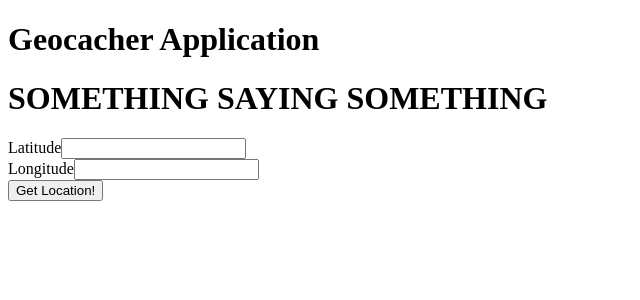
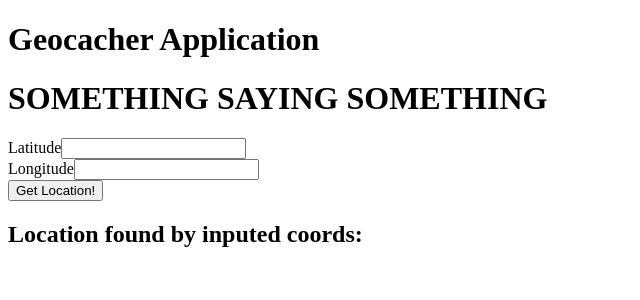
Before and after one commit to michaelkoceja/geocacher, an Angular app: page / in a window 1280 px wide. Shown: the top 300 px of the page, without its empty margins (0-640 px from the left). Built offline with nearby package versions, Linux system fonts and the light colour scheme; no server answers.

Commit message:
create addres api call in service, create address form, display location to screen when user inputs coords

```diff
--- a/src/app/geocall.service.ts
+++ b/src/app/geocall.service.ts
@@ -11,4 +11,8 @@ export class GeocallService {
   getByLatAndLong(lat: number, long: number) {
     return this.http.get("https://maps.googleapis.com/maps/api/geocode/json?latlng=" + lat +"," + long + "&key=" + geoKey)
   }
+
+  getByAddress(address: string, city: string, state: string) {
+    return this.http.get("https://maps.googleapis.com/maps/api/geocode/json?address" + address + "," + city + "," + state + "&key=" + geoKey)
+  }
 }
--- a/src/app/location-form/location-form.component.html
+++ b/src/app/location-form/location-form.component.html
@@ -1,6 +1,5 @@
 <h1>SOMETHING SAYING SOMETHING</h1>
 
-<div class="container">
   <form>
     <div class="form-group">
       <label for="latitude">Latitude</label>
@@ -10,6 +9,36 @@
       <label for="longitude">Longitude</label>
       <input type="text" #longitude>
     </div>
-    <button (click)="getLocation(latitude.value, longitude.value)">Get Location!</button>
+    <button (click)="getLocation(latitude.value, longitude.value); latitude.value = ''; longitude.value = '';">Get Location!</button>
   </form>
+
+  <!-- <form>
+    <div class="form-group">
+      <label for="address">Address</label>
+      <input type="text" #address>
+    </div>
+    <div class="form-group">
+      <label for="city">City</label>
+      <input type="text" #city>
+    </div>
+    <div class="form-group">
+      <label for="state">State</label>
+      <input type="text" #state>
+    </div>
+    <button (click)="getAddress(address.value, city.value, state.value); address.value = ''; city.value = ''; state.value = '';">Get Location!</button>
+  </form> -->
+
+<div *ngIf="getLocation">
+  <h2>Location found by inputed coords:</h2>
+  <p>{{location}}</p>
 </div>
+
+<!-- <div *ngIf="getAddress">
+  <h2>Coords found by knputed address:</h2>
+  <p>{{getLocation.formatted_address}}</p>
+</div> -->
+
+
+<!-- <div *ngIf="noLocation">
+  <h2>No name of location with the coords of {{latitude}}{{longitude}}</h2>
+</div> -->
--- a/src/app/location-form/location-form.component.ts
+++ b/src/app/location-form/location-form.component.ts
@@ -9,18 +9,35 @@ import { GeocallService } from '../geocall.service'
   providers: [GeocallService]
 })
 export class LocationFormComponent implements OnInit {
-  location: any[]=null;
+  location: any[] = null;
+  address: any[] = null;
+  // noLocation: boolean = false;
 
   constructor(private geoCallService: GeocallService) { }
-
-  getLocation(lat: number, long: number) {
-  this.geoCallService.getByLatAndLong(lat, long).subscribe(response => {
-      this.location = response.json();
-      console.log(response.json().results[0].formatted_address);
-  });
-}
 
   ngOnInit() {
   }
 
+  getLocation(lat: number, long: number) {
+    // this.noLocation = false;
+    this.geoCallService.getByLatAndLong(lat, long).subscribe(response => {
+      this.location = response.json().results[0].formatted_address
+      console.log(response.json().results[0].formatted_address)
+    });
+  }
+
+  getAddress(address: string, city: string, state: string) {
+    this.geoCallService.getByAddress(address, city, state).subscribe(response => {
+      console.log(response.json().results[0].formatted_address.geometry.location)
+    });
+  }
 }
+
+// if (response.json().location.length > 0) {
+//   this.location = response.json();
+//   console.log(response.json().results[0].formatted_address);
+// } else {
+//   this.noLocation = true;
+//   console.log(this.noLocation);
+// }
+// });
```
